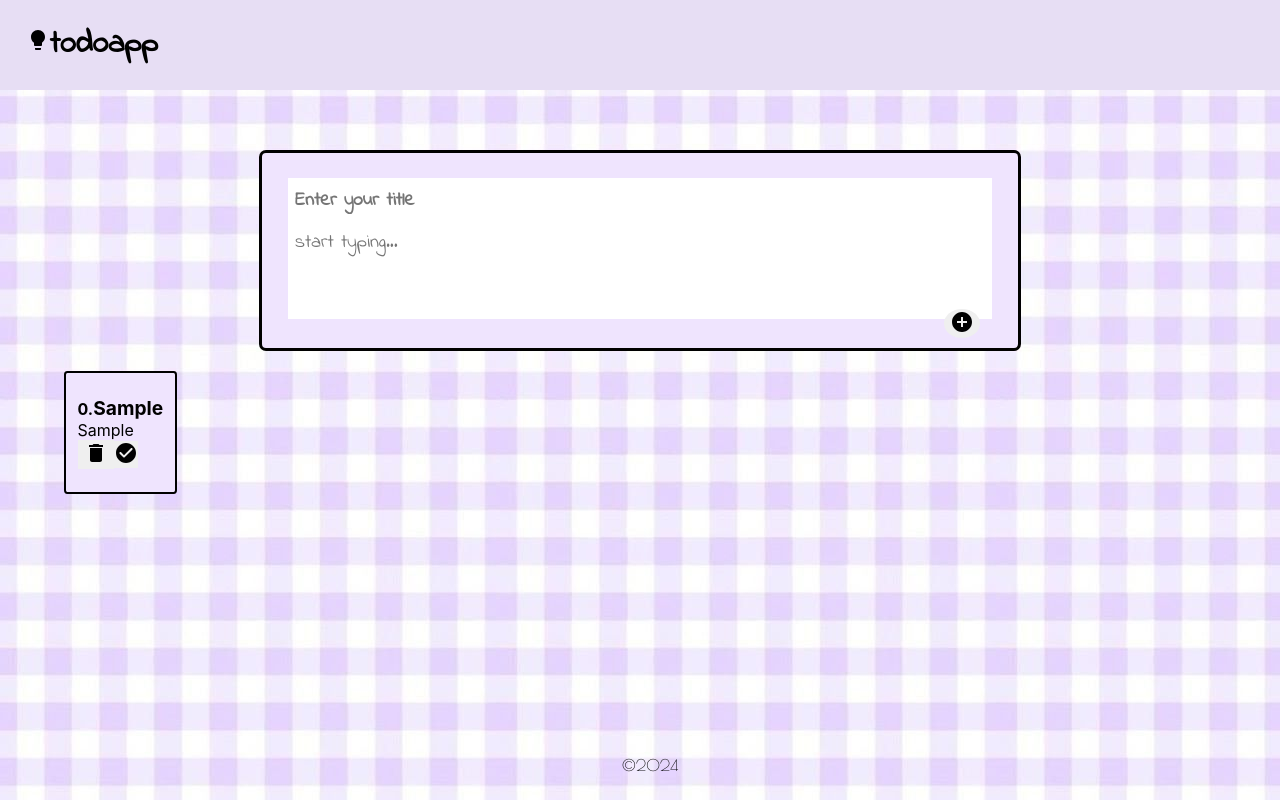
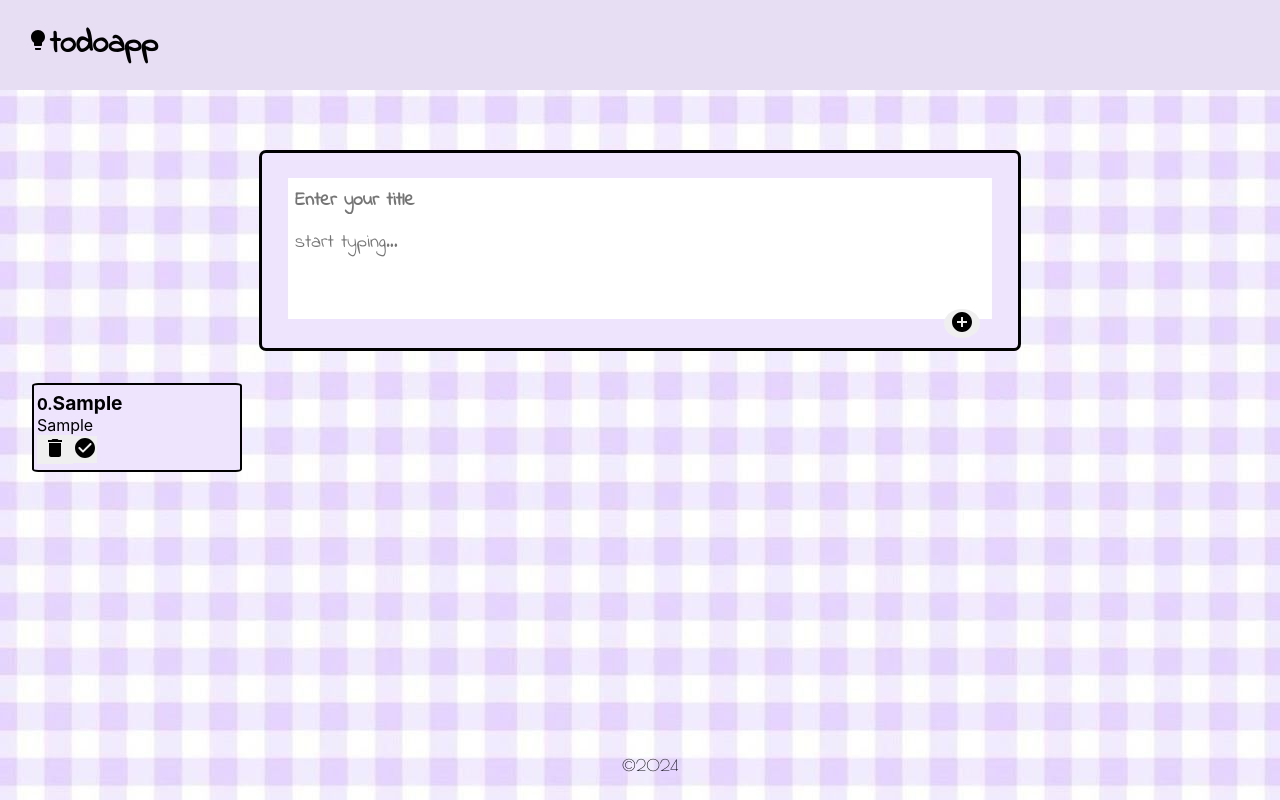
Before and after one commit to irhsayeJ/myTodoapp, a React (Create React App) app: page / in a window 1280 px wide. Both pictures are taken after typing "Sample", "Sample" into the empty fields and a click on the button 961 px from the left and 323 px from the top of the page. Built offline with nearby package versions, Linux system fonts and the light colour scheme.

Commit message:
masonry layout

```diff
--- a/src/App.css
+++ b/src/App.css
@@ -58,6 +58,7 @@ body {
 }
 .note {
   background-color: #efe4fe;
+  display: inline-block;
   white-space: pre-wrap;
   word-wrap: break-word;
   border-radius: 3%;
@@ -66,18 +67,12 @@ body {
   margin-bottom: 3%;
   word-wrap: break-word;
   max-width: 200px; /* Set maximum width */
-  width: fit-content; /* Ensure notes occupy full width within their container */
+  width: 100%; /* Ensure notes occupy full width within their container */
 }
 .div-notes {
-  display: flex;
-  flex-wrap: wrap;
-  flex-direction: row;
-
-  justify-content: flex-start;
-  column-gap: 2%;
-  margin-bottom: 30px;
-  margin-left: 5%;
-  margin-right: 5%;
+  column-count: 4;
+  margin: 2em 2em 2em 2em;
+  column-width: 25%;
 }
 
 .footer {
```
